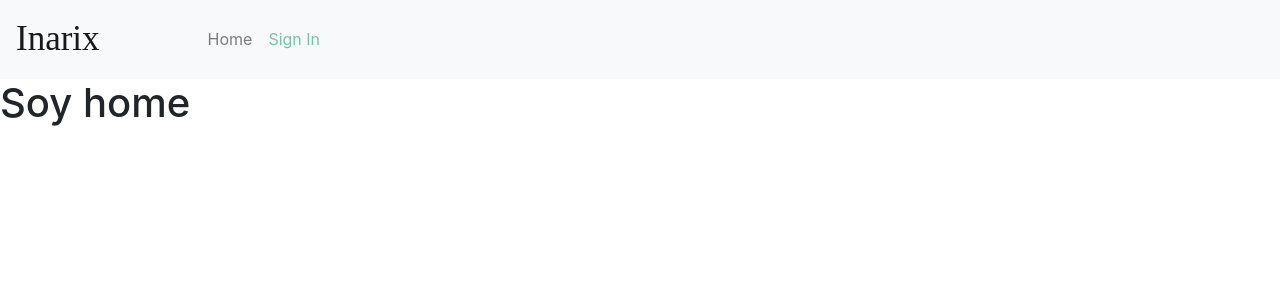
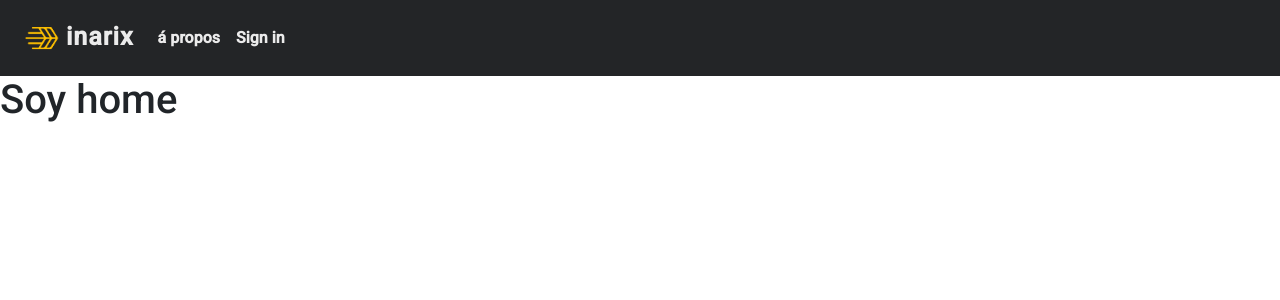
Before and after one commit to davidroman-hub/Inarix-Test, a React (Create React App) app: page / in a window 1280 px wide. Shown: the top 300 px of the page. Built offline with nearby package versions, Linux system fonts and the light colour scheme.

Commit message:
task 1 styles finishing styles layout

```diff
--- a/public/index.html
+++ b/public/index.html
@@ -10,11 +10,12 @@
     <link href="https://fonts.googleapis.com/css?family=Pacifico&display=swap" rel="stylesheet">
     <link href="https://fonts.googleapis.com/css?family=Open+Sans+Condensed:300|PT+Serif&display=swap" rel="stylesheet">
     <link href="https://fonts.googleapis.com/css2?family=Oswald&display=swap" rel="stylesheet">
+    <link href="https://fonts.googleapis.com/css2?family=Roboto:wght@300;400;500&display=swap" rel="stylesheet">
     <meta name="viewport" content="width=device-width, initial-scale=1" />
     <meta name="theme-color" content="#000000" />
     <meta
       name="web"
-      content="Cevicheria Mar y Sol página oficial"
+      content="Inarix"
     />
     <link rel="apple-touch-icon" href="%PUBLIC_URL%/logo192.png" />
 
--- a/src/components/Layout.js
+++ b/src/components/Layout.js
@@ -1,26 +1,35 @@
 import {Link, withRouter} from 'react-router-dom';
 import React from 'react';
 import {isAuth, signout} from '../helpers/Helpers';
+import '../styles/components/_layout.scss'
 
-const Layout = ({children,history}) => {
+//images
+
+import Logo from '../images/inarix-epi-jaune.png'
+
+const Layout = ({children,history,match}) => {
+
 
     const nav = () => (
-    <nav className="navbar navbar-expand-lg navbar-light bg-light sticky-top">
-        <Link className="navbar-brand" style={{marginRight:'100px', fontFamily:'Meie Script', fontSize:'35px' }} to='/'>Inarix</Link>
-            <button className="navbar-toggler" type="button" data-toggle="collapse" data-target="#navbarColor03" aria-controls="navbarColor03" aria-expanded="false" aria-label="Toggle navigation">
+    <nav className="__nav-bar navbar navbar-expand-lg navbar-light  sticky-top" >
+        <Link className="navbar-brand" style={{marginRight:'', fontSize:'25px' }} to='/'>
+            <img alt='logo' width='50px' height='50px' src={Logo}/><span style={{fontWeight:'bold', color:'#EBEBEB',letterSpacing:'1px'}}>inarix</span>
+        </Link>
+            <button className="navbar-toggler" style={{backgroundColor:'#FFC100'}} type="button" data-toggle="collapse" data-target="#navbarColor03" aria-controls="navbarColor03" aria-expanded="false" aria-label="Toggle navigation">
                 <span className="navbar-toggler-icon"></span>
             </button>
             <div className="collapse navbar-collapse" id="navbarColor03">
                 <ul className='navbar-nav mr-auto'>
-                    <li className=" nav-item">
-                        <Link to='/' className=" nav-link" > Home</Link>
+
+                    <li className="nav-item">
+                        <Link className="nav-link" to='/' style={{color:'#EBEBEB', fontWeight:'bold'}}>á propos</Link>
                     </li>
 
 
                     {!isAuth() && (
                         <>
                     <li className="nav-item">
-                        <Link className="nav-link" to='/signin' style={{color:'#78c2ad'}}>Sign In</Link>
+                        <Link className="nav-link" to='/signin' style={{color:'#EBEBEB', fontWeight:'bold'}}>Sign in</Link>
                     </li>
 
                         </>
@@ -28,7 +37,7 @@ const Layout = ({children,history}) => {
 
                     {isAuth()  && (
                     <li className="nav-item">
-                        <Link className="nav-link" to="/user/dashboard">
+                        <Link className="nav-link" style={{color:'#EBEBEB', fontWeight:'bold'}} to="/user/dashboard">
                         {isAuth().email}
                         </Link>
                     </li>
@@ -36,7 +45,7 @@ const Layout = ({children,history}) => {
                     {isAuth() && (
                     <li className="nav-item">
                         <span className="nav-link"
-                                style={{cursor: 'pointer', color: '#000'}}
+                                style={{cursor:'pointer',color:'#E76450', fontWeight:'bold'}}
                                 onClick={()=>{
                                     signout(()=>{
                                         history.push('/')
--- a/src/index.js
+++ b/src/index.js
@@ -1,6 +1,6 @@
 import React from 'react';
 import ReactDOM from 'react-dom';
-import './index.css';
+import './styles/styles.scss'
 import App from './App';
 
 
--- /dev/null
+++ b/src/styles/base/_base.scss
@@ -0,0 +1,4 @@
+*{
+    font-family:'Roboto' ;
+    margin: 0px;
+}
--- /dev/null
+++ b/src/styles/base/_settings.scss
@@ -0,0 +1,16 @@
+
+
+//Colors
+
+$black: #232527;
+$red: #E76450;
+$yellow:#FFC100;
+$green:#69BC25;
+$pruple:#8A5DCB;
+$blue-strong:#408CFC;
+$blue:#94C9FB;
+$gray:#EBEBEB;
+
+//Fonts
+
+$roboto:'Roboto'sans-serif;
--- /dev/null
+++ b/src/styles/components/_layout.scss
@@ -0,0 +1,6 @@
+
+$black: #232527;
+$gray:#EBEBEB;
+.__nav-bar{
+    background-color: $black;
+}
--- /dev/null
+++ b/src/styles/styles.scss
@@ -0,0 +1,10 @@
+
+
+//Base
+
+@import './base/base';
+@import './base/settings';
+
+//Components
+
+@import './components/layout';
```
Also changed, not shown: src/images/inarix-epi-blanc.png (added), src/images/inarix-epi-jaune.png (added).
